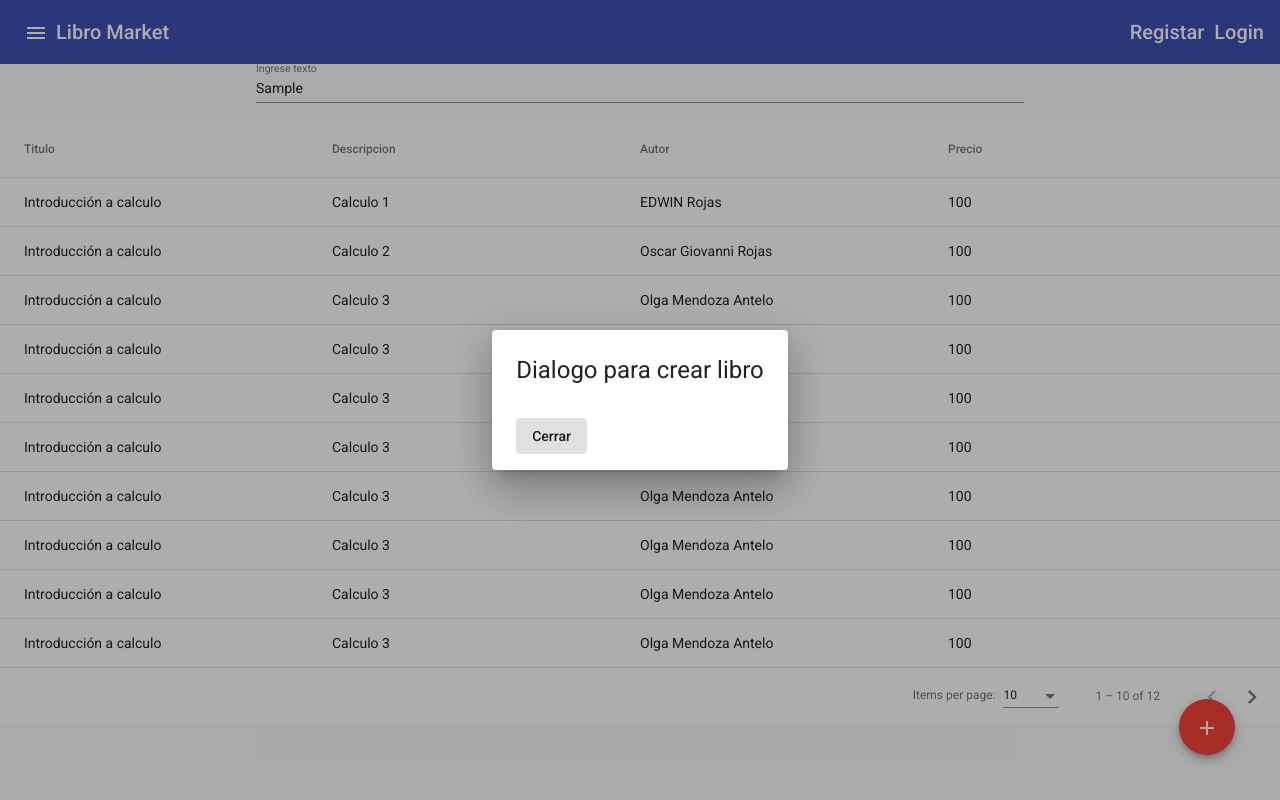
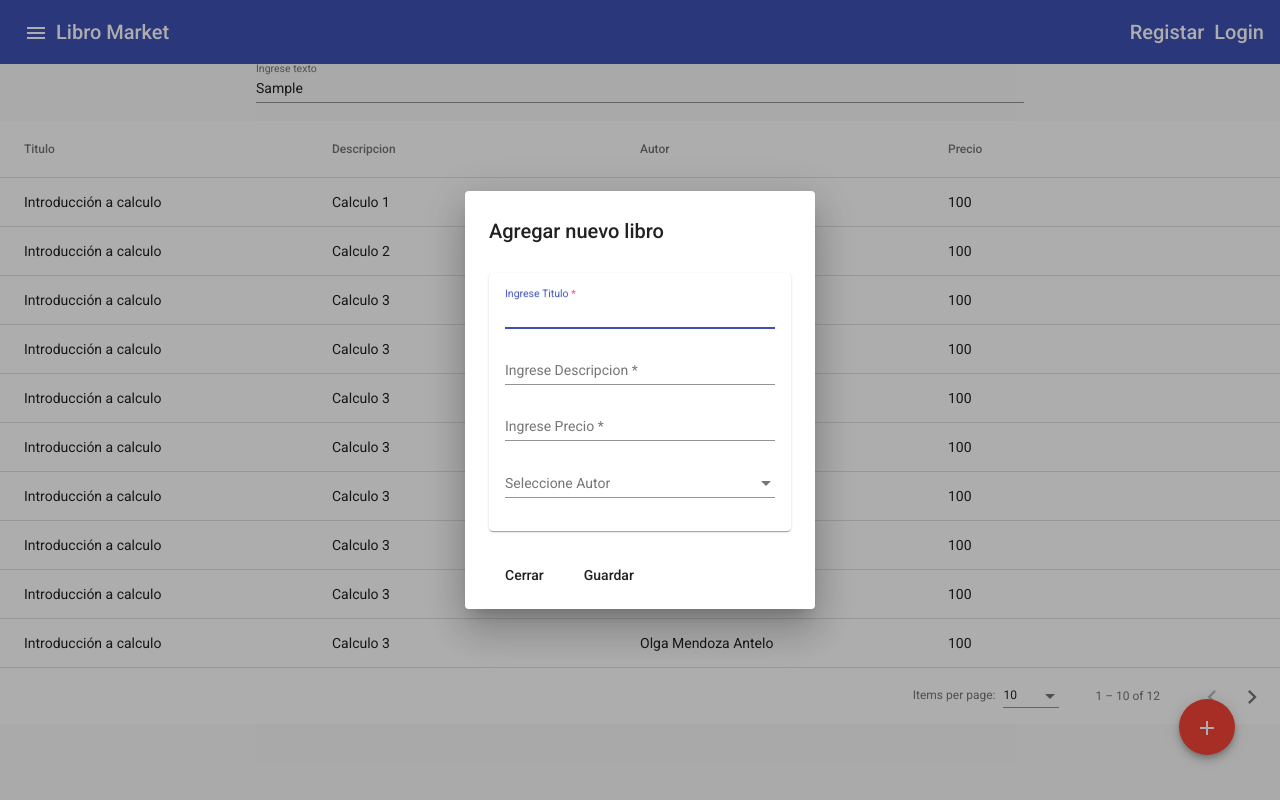
Before and after one commit to frodorix/Microservices, an Angular app in the folder Angular/my-web-app/: page /books in a window 1280 px wide. Both pictures are taken after typing "Sample" into the empty fields and a click on the button "add". Built offline with nearby package versions, Linux system fonts and the light colour scheme.

Commit message:
Create new Form

```diff
--- a/Angular/my-web-app/src/app/books/book-nuevo/book-nuevo.component.css
+++ b/Angular/my-web-app/src/app/books/book-nuevo/book-nuevo.component.css
@@ -0,0 +1,3 @@
+mat-form-field{
+  width: 100%;
+}
--- a/Angular/my-web-app/src/app/books/book-nuevo/book-nuevo.component.html
+++ b/Angular/my-web-app/src/app/books/book-nuevo/book-nuevo.component.html
@@ -1,4 +1,45 @@
-<h1>Dialogo para crear libro</h1>
+<h2>Agregar nuevo libro</h2>
+<mat-dialog-content>
+  <section style="margin-top: 10px;margin-bottom: 10px;">
+    <mat-card fxFlex="100%">
+      <form
+        fxLayoutAlign="center center"
+        fxLayout="column"
+        fxLayoutGap.gt-lg="10px"
+        #f="ngForm"
+        (ngSubmit)="guardarLibro(f)"
+      >
+      <mat-form-field>
+        <mat-label>Ingrese Titulo</mat-label>
+        <input type="text" matInput placeholder="ej. Calculo 1" name="titulo" ngModel required>
+        <mat-error>Debe ingresar el titulo del libro</mat-error>
+      </mat-form-field>
+
+      <mat-form-field>
+        <mat-label>Ingrese Descripcion</mat-label>
+        <input type="text" matInput placeholder="ej. Libro creado 1981" name="descripcion" ngModel required>
+        <mat-error>Debe ingresar la descripcion del libro</mat-error>
+      </mat-form-field>
+
+      <mat-form-field>
+        <mat-label>Ingrese Precio</mat-label>
+        <input type="text" matInput placeholder="ej. 17" name="precio" ngModel required>
+        <mat-error>Debe ingresar el precio del libro</mat-error>
+      </mat-form-field>
+
+      <mat-form-field>
+        <mat-label>Seleccione Autor</mat-label>
+        <mat-select [(ngModel)]="selectAutor" name="autor">
+          <mat-option value="1">Edwin Rojas</mat-option>
+          <mat-option value="2">Oscar Rojas</mat-option>
+          <mat-option value="3">Olga Mendoza</mat-option>
+        </mat-select>
+      </mat-form-field>
+    </form>
+    </mat-card>
+  </section>
+</mat-dialog-content>
 <mat-dialog-actions>
   <button mat-button [mat-dialog-close]="true">Cerrar</button>
+  <button mat-button [mat-dialog-close]="true">Guardar</button>
 </mat-dialog-actions>
--- a/Angular/my-web-app/src/app/books/book-nuevo/book-nuevo.component.ts
+++ b/Angular/my-web-app/src/app/books/book-nuevo/book-nuevo.component.ts
@@ -1,15 +1,18 @@
 import { Component, OnInit } from '@angular/core';
+import { NgForm } from '@angular/forms';
 
 @Component({
   selector: 'app-book-nuevo',
   templateUrl: './book-nuevo.component.html',
-  styleUrls: ['./book-nuevo.component.css']
+  styleUrls: ['./book-nuevo.component.css'],
 })
 export class BookNuevoComponent implements OnInit {
 
-  constructor() { }
+  selectAutor:string | undefined;
 
-  ngOnInit(): void {
-  }
+  constructor() {}
 
+  ngOnInit(): void {}
+
+  guardarLibro(form:NgForm) {}
 }
--- a/Angular/my-web-app/src/app/books/books.component.ts
+++ b/Angular/my-web-app/src/app/books/books.component.ts
@@ -36,6 +36,8 @@ export class BooksComponent implements OnInit, AfterViewInit {
   }
 
   abrirDialogo() {
-    this.dialog.open(BookNuevoComponent);
+    this.dialog.open(BookNuevoComponent,{
+      width:'350px'
+    });
   }
 }
--- a/Angular/my-web-app/src/app/material/material.module.ts
+++ b/Angular/my-web-app/src/app/material/material.module.ts
@@ -12,6 +12,7 @@ import {MatTableModule} from '@angular/material/table';
 import {MatSortModule} from '@angular/material/sort';
 import { MatPaginatorModule } from '@angular/material/paginator';
 import {MatDialogModule} from '@angular/material/dialog';
+import {MatSelectModule} from '@angular/material/select';
 
 @NgModule({
   declarations: [],
@@ -29,6 +30,7 @@ import {MatDialogModule} from '@angular/material/dialog';
     MatSortModule,
     MatPaginatorModule,
     MatDialogModule,
+    MatSelectModule,
   ],
   exports:[
     MatButtonModule,
@@ -43,6 +45,7 @@ import {MatDialogModule} from '@angular/material/dialog';
     MatSortModule,
     MatPaginatorModule,
     MatDialogModule,
+    MatSelectModule,
   ]
 })
 export class MaterialModule { }
```
